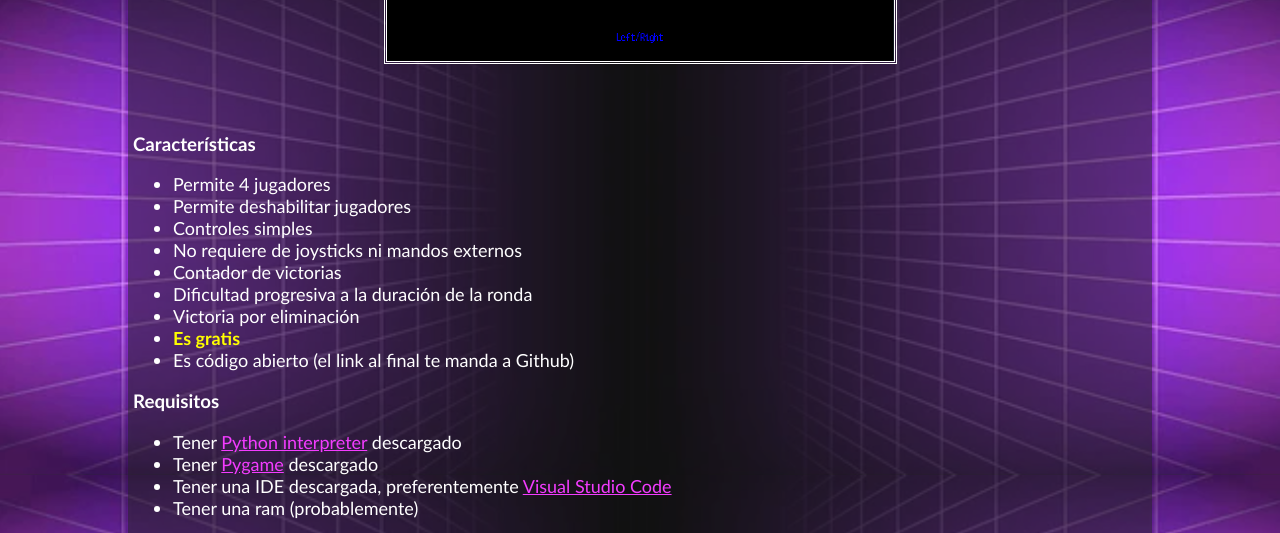
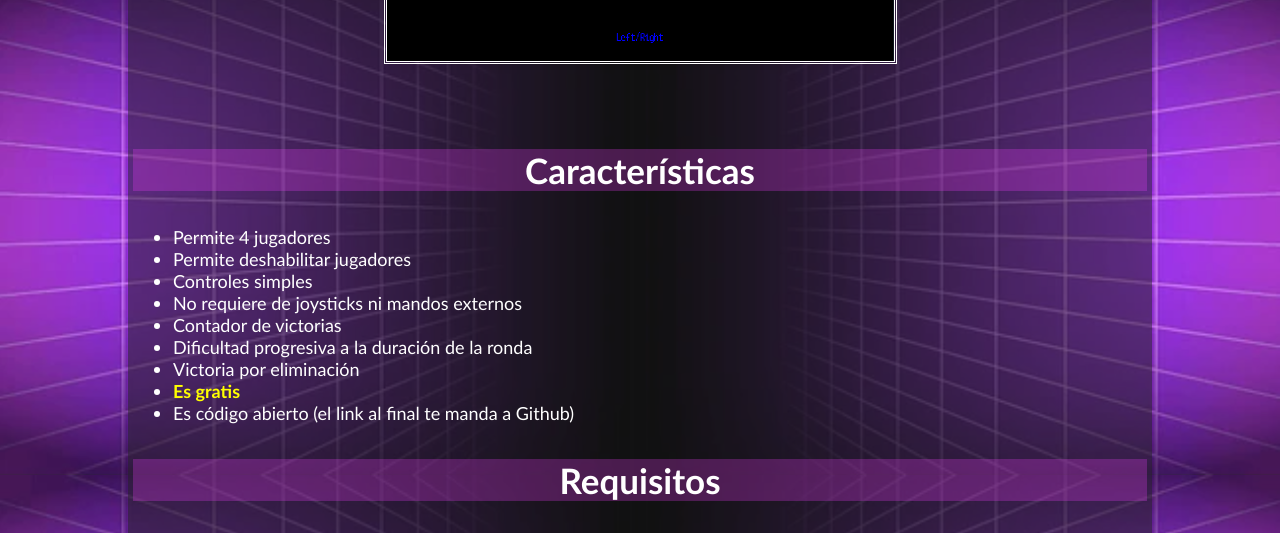
Before and after one commit to DarkSlayerV201/1MB-Games, a plain HTML site: page Proyecto/HTML/pongFor4.html in a window 1280 px wide. Shown: the part 1060-1593 px from the top of the page. Drawn offline with Linux system fonts and the light colour scheme.

Commit message:
Add files via upload

```diff
--- a/Proyecto/HTML/pongFor4.html
+++ b/Proyecto/HTML/pongFor4.html
@@ -48,7 +48,7 @@
             </div>
 
             <div>
-                <h3>Características</h3>
+                <h3 class="body-subtitle">Características</h3>
                 <ul class="larger_text">
                     <li>Permite 4 jugadores</li>
                     <li>Permite deshabilitar jugadores</li>
@@ -66,7 +66,7 @@
 
 
             <div>
-                <h3>Requisitos</h3>
+                <h3 class="body-subtitle">Requisitos</h3>
                 <ul class="larger_text">
                     <li>
                         Tener
@@ -97,7 +97,7 @@
             <h1>Creditos a Lucas Vilche</h1>
 
             <div>
-                <h1 class="title">
+                <h1 class="body-subtitle">
                     <a href="https://github.com/DarkSlayerV201/Pong-For-4" class="nav_item">Descargas</a>
                 </h1>
             </div>
```
